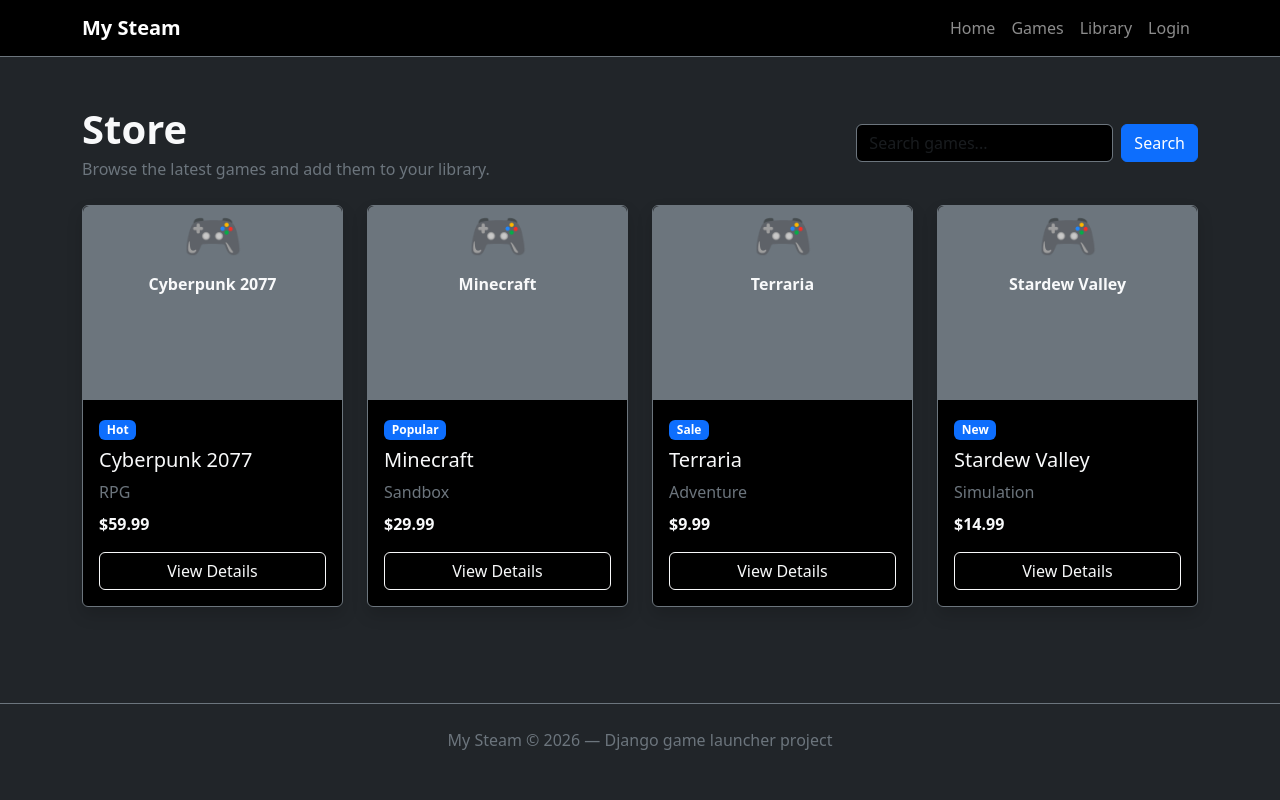
After one commit to MaksymBykovets/my-steam, a Django app: page /games/ in a window 1280 px wide. The commit adds this page. Run offline with Django 5.2, Linux system fonts and the light colour scheme.

Commit message:
Add games catalog page

```diff
--- /dev/null
+++ b/games/templates/games/game_list.html
@@ -0,0 +1,41 @@
+{% extends 'base.html' %}
+
+{% block title %}Games — My Steam{% endblock %}
+
+{% block content %}
+<div class="d-flex justify-content-between align-items-center mb-4">
+    <div>
+        <h1 class="fw-bold mb-1">Store</h1>
+        <p class="text-secondary mb-0">Browse the latest games and add them to your library.</p>
+    </div>
+
+    <form class="d-flex" role="search">
+        <input class="form-control bg-black text-light border-secondary me-2" type="search" placeholder="Search games...">
+        <button class="btn btn-primary" type="submit">Search</button>
+    </form>
+</div>
+
+<div class="row g-4">
+    {% for game in games %}
+        <div class="col-md-6 col-lg-3">
+            <div class="card bg-black text-light border-secondary h-100 shadow">
+                <div class="ratio ratio-4x3 bg-secondary rounded-top d-flex align-items-center justify-content-center">
+                    <div class="text-center px-3">
+                        <div class="display-5">🎮</div>
+                        <div class="fw-bold mt-2">{{ game.title }}</div>
+                    </div>
+                </div>
+
+                <div class="card-body">
+                    <span class="badge bg-primary mb-2">{{ game.tag }}</span>
+                    <h5 class="card-title">{{ game.title }}</h5>
+                    <p class="card-text text-secondary mb-2">{{ game.genre }}</p>
+                    <p class="fw-bold mb-3">${{ game.price }}</p>
+
+                    <a href="#" class="btn btn-outline-light w-100">View Details</a>
+                </div>
+            </div>
+        </div>
+    {% endfor %}
+</div>
+{% endblock %}
--- /dev/null
+++ b/games/urls.py
@@ -0,0 +1,7 @@
+from django.urls import path
+from . import views
+
+
+urlpatterns = [
+    path('', views.game_list, name='game_list'),
+]
--- a/games/views.py
+++ b/games/views.py
@@ -1,3 +1,32 @@
 from django.shortcuts import render
 
-# Create your views here.
+
+def game_list(request):
+    games = [
+        {
+            'title': 'Cyberpunk 2077',
+            'genre': 'RPG',
+            'price': '59.99',
+            'tag': 'Hot',
+        },
+        {
+            'title': 'Minecraft',
+            'genre': 'Sandbox',
+            'price': '29.99',
+            'tag': 'Popular',
+        },
+        {
+            'title': 'Terraria',
+            'genre': 'Adventure',
+            'price': '9.99',
+            'tag': 'Sale',
+        },
+        {
+            'title': 'Stardew Valley',
+            'genre': 'Simulation',
+            'price': '14.99',
+            'tag': 'New',
+        },
+    ]
+
+    return render(request, 'games/game_list.html', {'games': games})
--- a/my_steam/urls.py
+++ b/my_steam/urls.py
@@ -15,7 +15,7 @@ Including another URLconf
     2. Add a URL to urlpatterns:  path('blog/', include('blog.urls'))
 """
 from django.contrib import admin
-from django.urls import path
+from django.urls import path, include
 from django.shortcuts import render
 
 
@@ -25,5 +25,6 @@ def home(request):
 
 urlpatterns = [
     path('', home, name='home'),
+    path('games/', include('games.urls')),
     path('admin/', admin.site.urls),
 ]
--- a/templates/base.html
+++ b/templates/base.html
@@ -13,7 +13,7 @@
 
 <nav class="navbar navbar-expand-lg navbar-dark bg-black border-bottom border-secondary">
     <div class="container">
-        <a class="navbar-brand fw-bold" href="/">🎮 My Steam</a>
+        <a class="navbar-brand fw-bold" href="{% url 'home' %}">My Steam</a>
 
         <button class="navbar-toggler" type="button" data-bs-toggle="collapse" data-bs-target="#navbarNav">
             <span class="navbar-toggler-icon"></span>
@@ -22,10 +22,10 @@
         <div class="collapse navbar-collapse" id="navbarNav">
             <ul class="navbar-nav ms-auto">
                 <li class="nav-item">
-                    <a class="nav-link" href="/">Home</a>
+                    <a class="nav-link" href="{% url 'home' %}">Home</a>
                 </li>
                 <li class="nav-item">
-                    <a class="nav-link" href="#">Games</a>
+                    <a class="nav-link" href="{% url 'game_list' %}">Games</a>
                 </li>
                 <li class="nav-item">
                     <a class="nav-link" href="#">Library</a>
--- a/templates/home.html
+++ b/templates/home.html
@@ -10,7 +10,7 @@
     </p>
 
     <div class="mt-4">
-        <a href="#" class="btn btn-primary btn-lg px-4">Browse Games</a>
+        <a href="{% url 'game_list' %}" class="btn btn-primary btn-lg px-4">Browse Games</a>
         <a href="#" class="btn btn-outline-light btn-lg px-4 ms-2">My Library</a>
     </div>
 </section>
```
